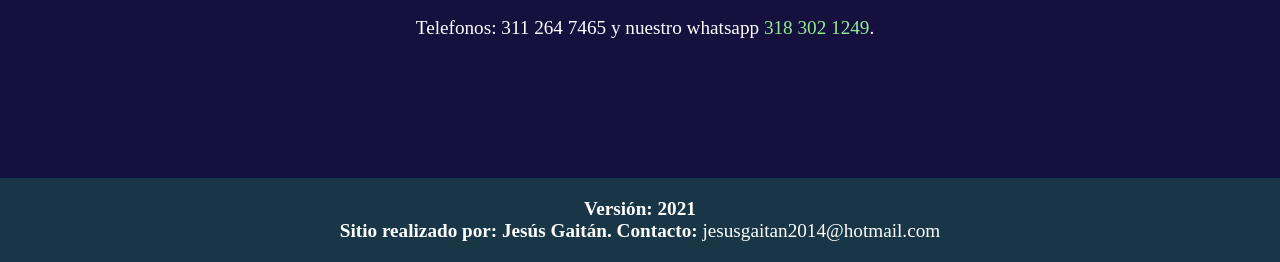
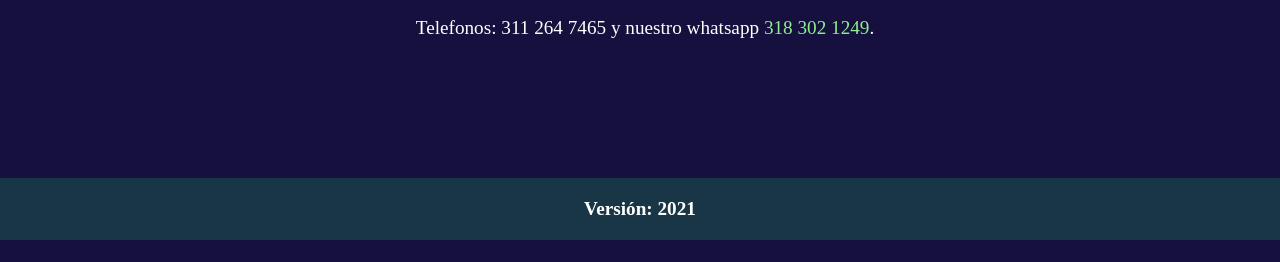
Before and after one commit to Jagg16/Estetica-dental-ABC, a plain HTML site: page sobrenosotros.html in a window 1280 px wide. Shown: the part 1667-1929 px from the top of the page. After the commit the page ends 1907 px from the top, so only its background shows below. Drawn offline with Linux system fonts and the light colour scheme; a web font is replaced by a local one.

Commit message:
Update sobrenosotros.html

```diff
--- a/sobrenosotros.html
+++ b/sobrenosotros.html
@@ -68,7 +68,7 @@
 	<div style="margin: 100px;"></div> <!--Espacio en blanco-->
 
 	<footer>
-			<h4>Versión: 2021<br>Sitio realizado por: Jesús Gaitán. Contacto: <a href="mailto: jesusgaitan2014@hotmail.com">jesusgaitan2014@hotmail.com</a></h4>
+			<h4>Versión: 2021</h4>
 	</footer>
 
 </body>
```
